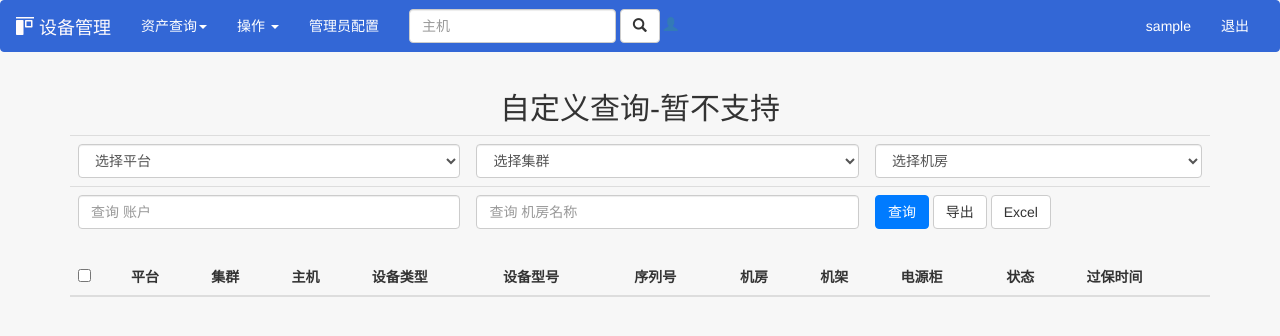
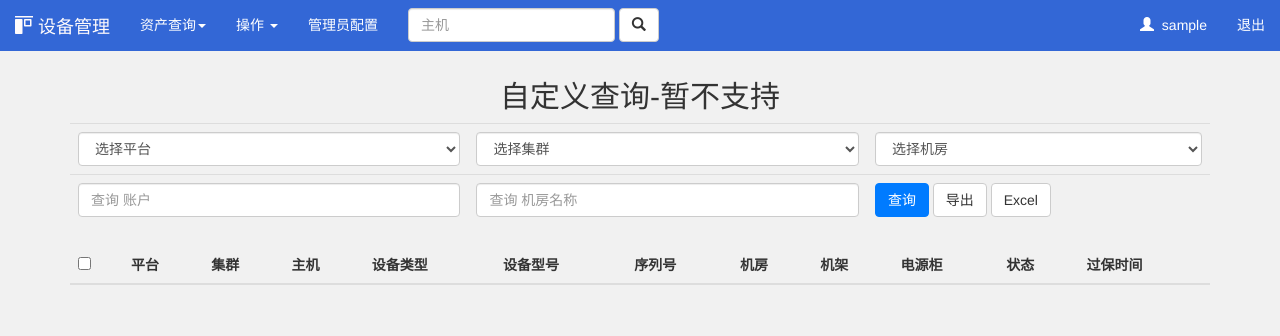
Before and after one commit to zengke123/DeviceManage, a Flask app: page /info/custom in a window 1280 px wide. Shown: the top 336 px of the page. Run offline with Flask 2, Linux system fonts and the light colour scheme; the visitor is signed in with stand-in values (Sample User, id 1); data comes from the database, SQL or seed files in the repository; lists and menus that the app fills with data are empty; parts of the project's set-up code (start-up, migrations or seed data) failed here and were passed over; some libraries are stand-ins or nearby versions.

Commit message:
页面调整

```diff
--- a/app/templates/base.html
+++ b/app/templates/base.html
@@ -10,9 +10,8 @@
     {% block head %}
     {% endblock %}
 </head>
-<body style="background-color: #f7f7f7">
-
-<nav class="navbar navbar-inverse">
+<body style="background-color: #f1f1f1;padding-top: 60px;">
+<nav class="navbar navbar-inverse navbar-fixed-top">
   <div class="container-fluid">
     <div class="navbar-header">
       <button type="button" class="navbar-toggle collapsed" data-toggle="collapse" data-target="#bs-example-navbar-collapse-1" aria-expanded="false">
@@ -46,13 +45,13 @@
                   <input type="text" class="form-control" placeholder="主机" name="hostname">
                 </div>
                 <button type="submit" class="btn btn-default"><span class="glyphicon glyphicon-search" aria-hidden="true"></button>
-                  <a class="glyphicon glyphicon-user" href="#"></a>
               </form>
           </li>
       </ul>
       <ul class="nav navbar-nav navbar-right">
           {% if current_user.is_authenticated %}
-		    <li><a href="#">{{ current_user.username }}</a></li>
+		    <li><a href="#"><span class="glyphicon glyphicon-user" aria-hidden="true"></span>&nbsp;
+                {{ current_user.username }}</a></li>
               <li><a href="{{ url_for("auth.logout") }}">退出</a></li>
           {% else %}
             <li><a href="{{ url_for("auth.login") }}">登录</a></li>
@@ -64,7 +63,6 @@
 
 {% block body %}{% endblock %}
 
-
 </body>
 
 </html>
--- a/app/templates/index.html
+++ b/app/templates/index.html
@@ -12,7 +12,8 @@
             <div class="dashboard_graph">
                 <div class="row x_title">
                     <div class="col-md-6">
-                        <h3>分业务设备数量 <small>总数：{{ device_nums }}</small></h3>
+                        <h3>分业务设备数量 <small><button class="btn btn-warning btn-xs" type="button">总数
+                            <span class="badge">{{ device_nums }}</span></button></small></h3>
                     </div>
                 </div>
                     <div id="chart1" class="demo-placeholder" style="padding: 0px; position: relative;width: 100%;height:250px;">
--- a/app/templates/login.html
+++ b/app/templates/login.html
@@ -10,7 +10,8 @@
     <script src="{{ url_for('static',filename='js/jquery-3.3.1.min.js') }}"></script>
     <script src="{{ url_for('static',filename='js/bootstrap.min.js') }}"></script>
 </head>
-<body style="background-color:#161d2c">
+<body style="background-color:#333333">
+<!--body style="background:url('{{ url_for('static',filename='images/background.png') }}')"-->
 	<div class="container" style="padding-top: 10%">
         <div class="row">
             <div class="col-md-offset-3 col-md-6">
--- a/app/templates/search.html
+++ b/app/templates/search.html
@@ -11,7 +11,7 @@
             <div class="dashboard_graph">
                 <div class="row x_title">
                     <div class="col-md-6">
-                        <h3>搜索结果 <small>数量：{{ search_nums }}</small></h3>
+                        <h3>搜索结果 <small>数量</small><span class="badge">{{ search_nums }}</span></h3>
                     </div>
                 </div>
 			    <form action="fmsosmnr" id="OSMNRForm" name="OSMNRForm" method="post" enctype="multipart/form-data">
```
